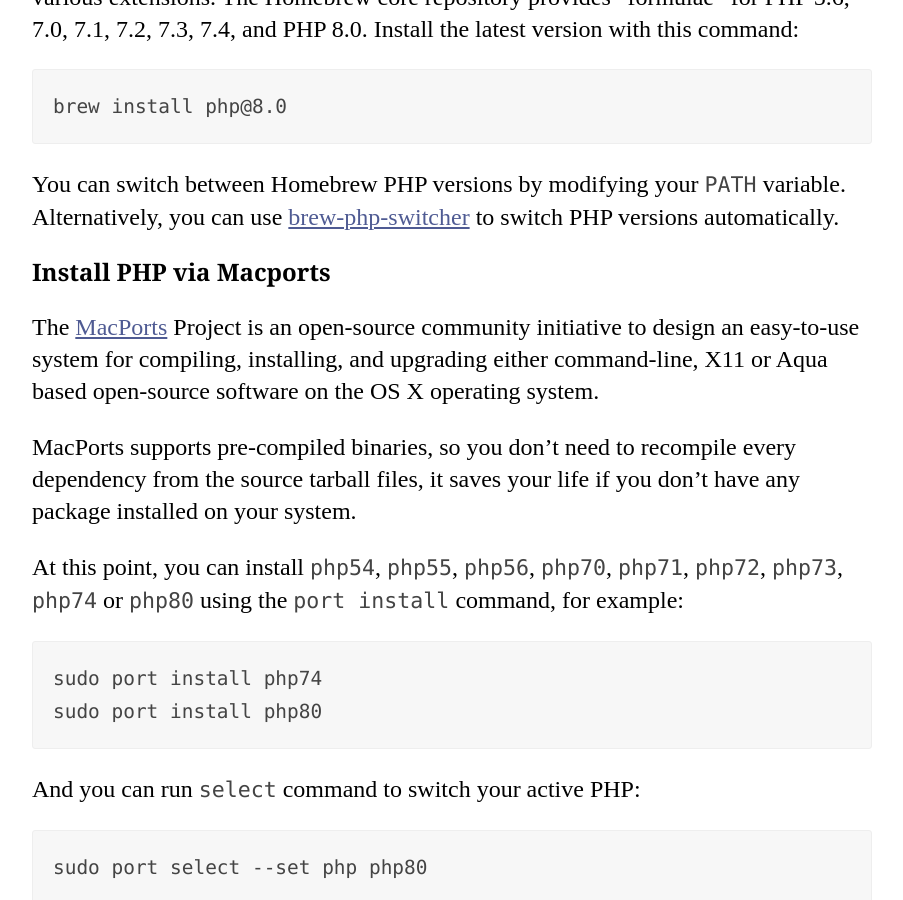
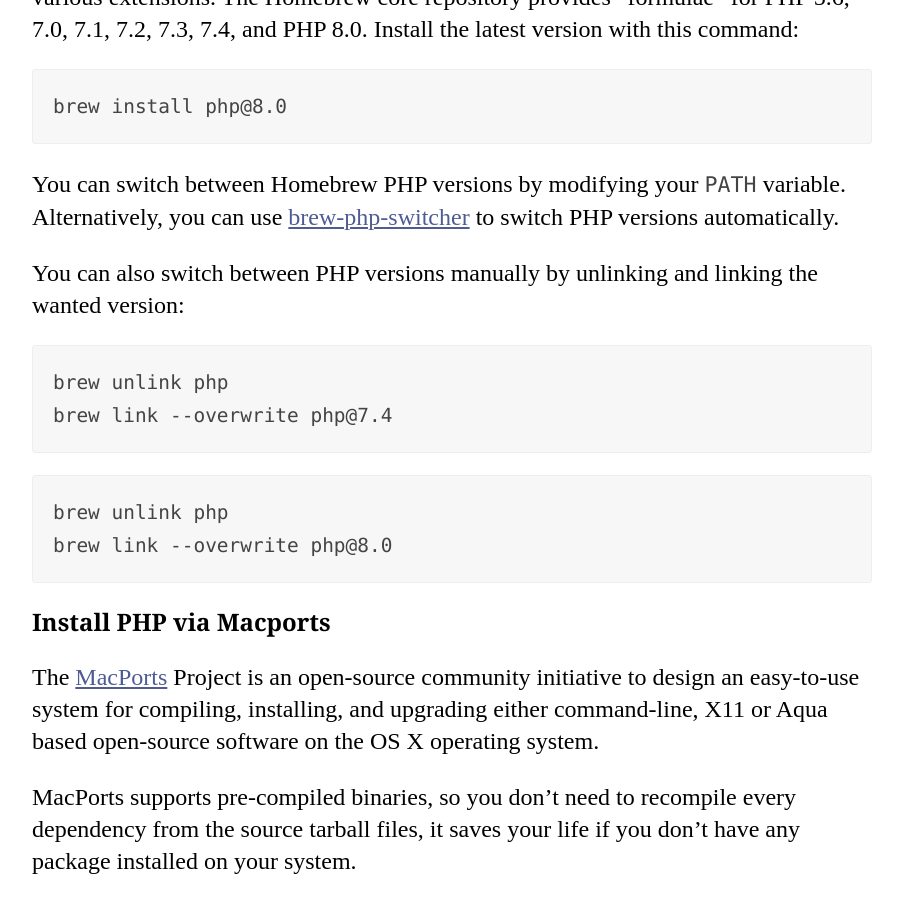
Before and after one commit to codeguy/php-the-right-way, a Jekyll site: the page built from _posts/01-04-01-Mac-Setup.md, in a window 1280 px wide and 900 px high, scrolled down 1484 px. Shown: the whole window, without its empty margins (188-1091 px from the left). Built offline with Jekyll 4.4.1, drawn with Linux system fonts in a browser that asks for light colours; our own code applies the rules of GitHub Pages for plain Markdown files.

Commit message:
brew: examples for manual PHP version switch

````diff
--- a/_posts/01-04-01-Mac-Setup.md
+++ b/_posts/01-04-01-Mac-Setup.md
@@ -16,6 +16,18 @@ brew install php@8.0
 ```
 
 You can switch between Homebrew PHP versions by modifying your `PATH` variable. Alternatively, you can use [brew-php-switcher][brew-php-switcher] to switch PHP versions automatically.
+
+You can also switch between PHP versions manually by unlinking and linking the wanted version:
+
+```
+brew unlink php
+brew link --overwrite php@7.4
+```
+
+```
+brew unlink php
+brew link --overwrite php@8.0
+```
 
 ### Install PHP via Macports
 
````
